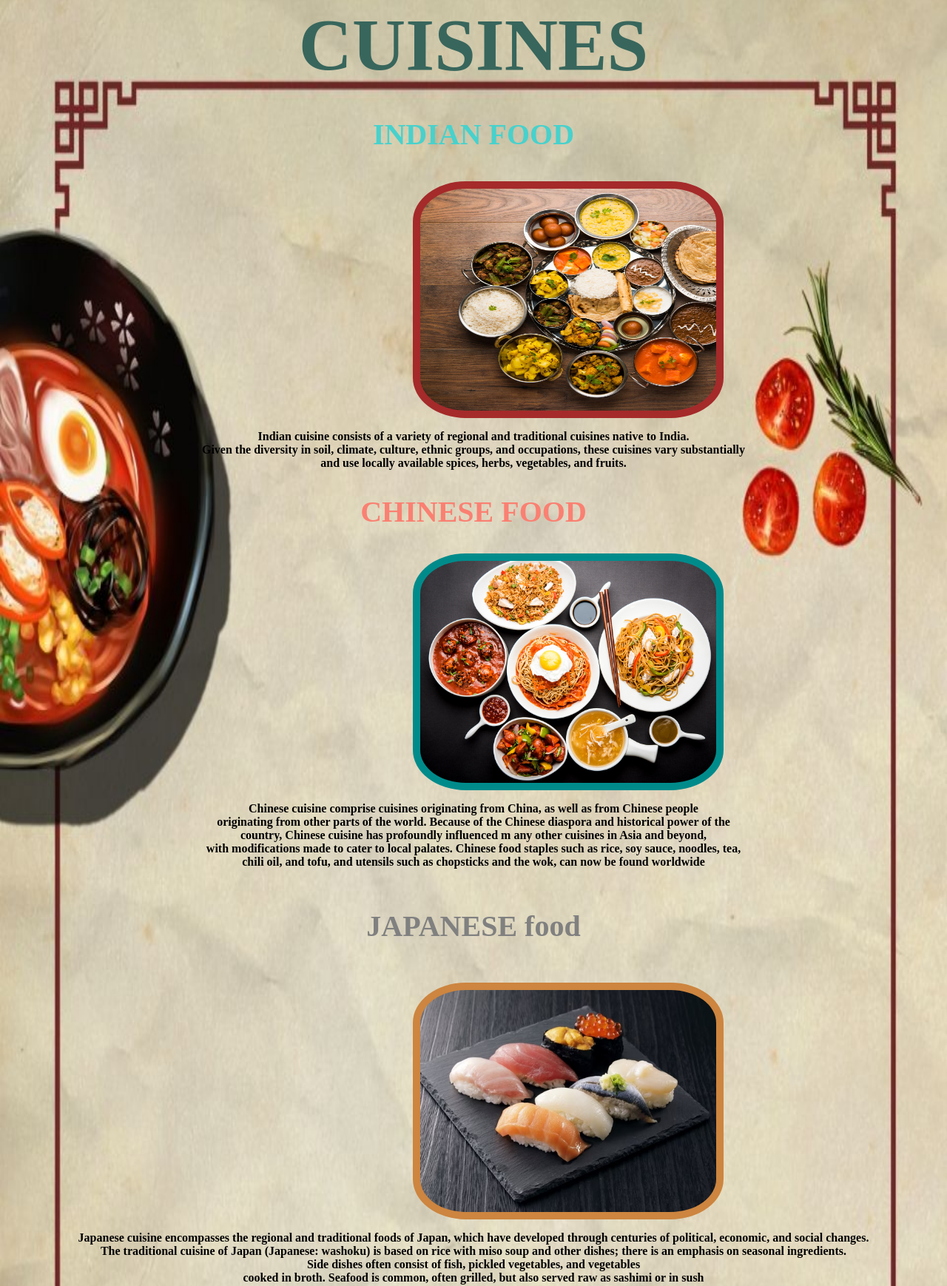
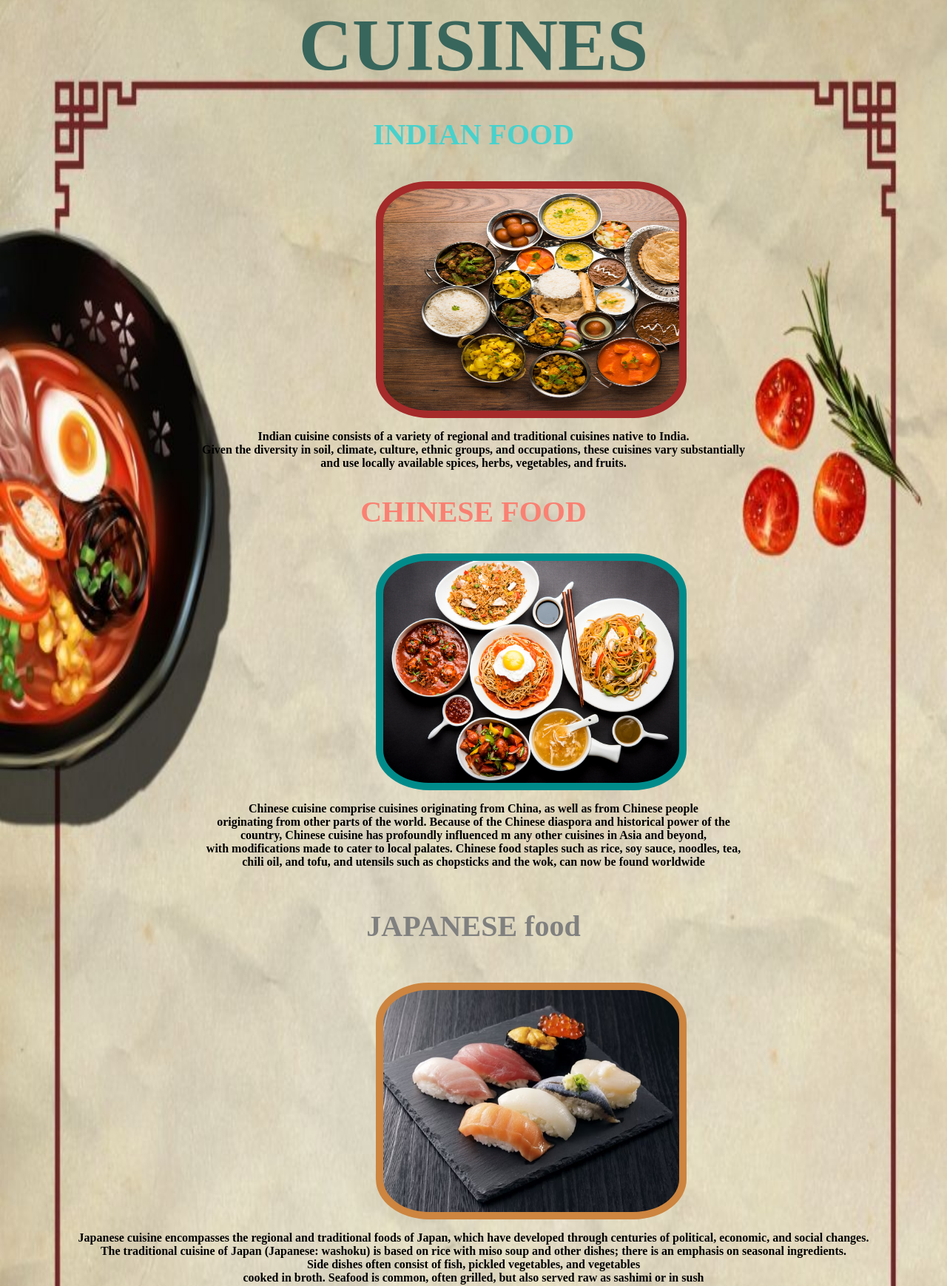
Before and after one commit to Sabihakhanam2005/Hungry-point, a plain HTML site: page food.html in a window 1280 px wide. Shown: the part 5-1743 px from the top of the page at 74% size. Drawn offline with Linux system fonts and the light colour scheme.

Commit message:
Update food.html

```diff
--- a/food.html
+++ b/food.html
@@ -19,7 +19,7 @@ TEXT-ALIGN:CENTER;
 HEIGHT:300PX;
 WIDTH:400PX;
 BORDER:10PX SOLID darkcyan;
-MARGIN-LEFT:550PX;
+MARGIN-LEFT:500PX;
 BACKGROUND-IMAGE:URL("china.jpg");
 background-repeat: no-repeat;
  background-size:100% 100%;
@@ -30,7 +30,7 @@ border-radius:17%
 HEIGHT:300PX;
 WIDTH:400PX;
 BORDER:10PX SOLID brown;
-MARGIN-LEFT:550PX;
+MARGIN-LEFT:500PX;
 BACKGROUND-IMAGE:URL("india.jpg");
 background-repeat: no-repeat;
  background-size:100% 100%;
@@ -40,7 +40,7 @@ background-repeat: no-repeat;
 HEIGHT:300PX;
 WIDTH:400PX;
 BORDER:10PX SOLID peru;
-MARGIN-LEFT:550PX;
+MARGIN-LEFT:500PX;
 BACKGROUND-IMAGE:url("japan.avif");
 background-repeat: no-repeat;
 background-size:100% 100%;
@@ -50,7 +50,7 @@ border-radius:17%;
 HEIGHT:300PX;
 WIDTH:400PX;
 BORDER:10PX SOLID sandybrown;
-MARGIN-LEFT:550PX;
+MARGIN-LEFT:500PX;
 BACKGROUND-IMAGE:url("italy.jpg");
 background-repeat: no-repeat;
 background-size:100% 100%;
@@ -61,7 +61,7 @@ border-radius:17%
 HEIGHT:300PX;
 WIDTH:400PX;
 BORDER:10PX SOLID 	#B784A7;
-MARGIN-LEFT:550PX;
+MARGIN-LEFT:500PX;
 BACKGROUND-IMAGE:url("south.jpg");
 background-repeat: no-repeat;
  background-size:110% 100%;
```
